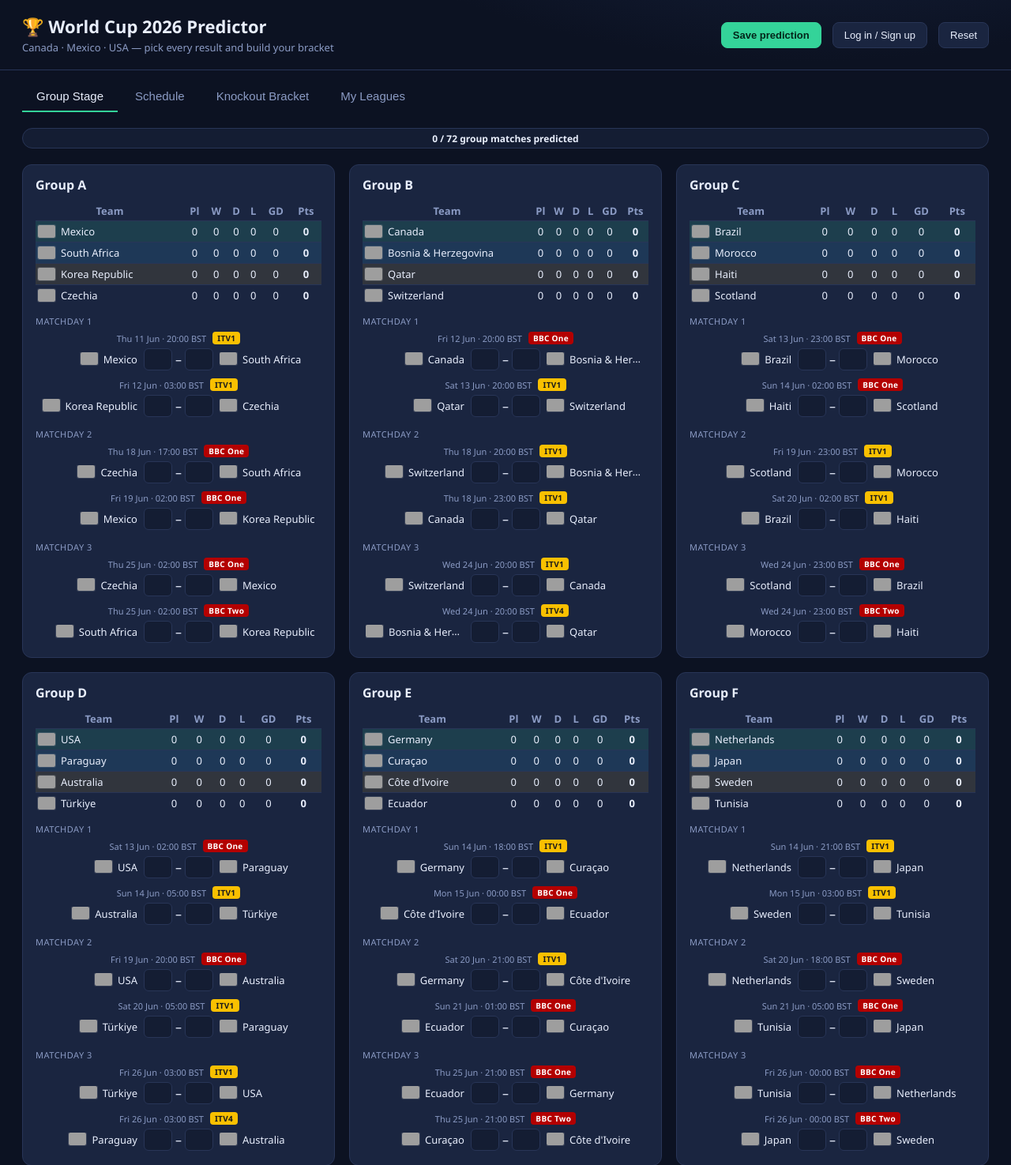
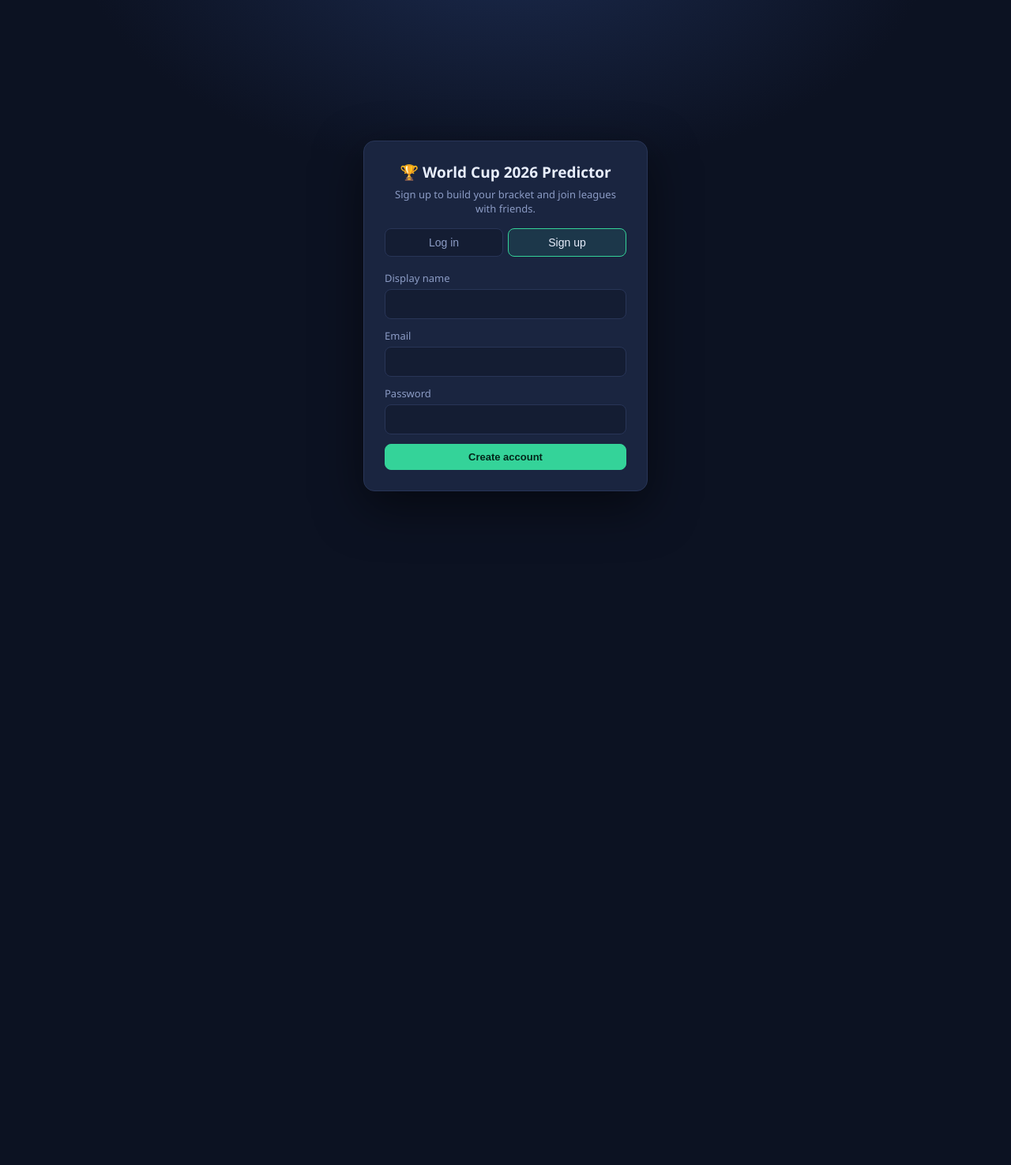
Before and after one commit to mbk39/worldcup, a Flask app: page / in a window 1280 px wide. Shown: the top 1475 px of the page at 79% size. After the commit the page ends 626 px from the top, so only its background shows below. Run offline with Flask 3, Linux system fonts and the light colour scheme; grey boxes are pictures that could not be loaded.

Commit message:
Make sign-up the landing gate + clear "verify your email" message
When logged out, a non-dismissable sign-up/login screen is the landing page
(sign-up tab default). After signing up with verification enabled, show a
prominent confirmation message telling the user to check their email, then log in.

Co-Authored-By: Claude Opus 4.8 <noreply@anthropic.com>

```diff
--- a/static/app.js
+++ b/static/app.js
@@ -7,6 +7,7 @@ let bracketLabels = {};
 let simTimer = null, serverSaveTimer = null;
 let currentUser = null;
 let verificationEnforced = false;
+let authGate = false;   // true when the login/signup screen is the mandatory landing
 
 // ================================================================ helpers
 function teamHTML(team) {
@@ -150,14 +151,30 @@ function updateAuthUI() {
   document.getElementById("leagues-main").classList.toggle("hidden", !loggedIn);
   const admin = loggedIn && currentUser.isAdmin;
   document.querySelectorAll(".admin-only").forEach(el => el.classList.toggle("hidden", !admin));
+
+  // Logged out → mandatory sign-up/login landing. Logged in → close it.
+  if (loggedIn) closeAuthGate();
+  else openAuth("signup", true);
 }
 
-function openAuth(which) {
-  document.getElementById("auth-modal").classList.remove("hidden");
+function openAuth(which, gate) {
+  authGate = !!gate;
+  const modal = document.getElementById("auth-modal");
+  modal.classList.remove("hidden");
+  modal.classList.toggle("gate", authGate);
+  document.getElementById("auth-close").classList.toggle("hidden", authGate);
   switchAuthTab(which || "login");
 }
 function closeAuth() {
+  if (authGate) return;   // can't dismiss the landing gate while logged out
   document.getElementById("auth-modal").classList.add("hidden");
+  hideAuthMsgs();
+}
+function closeAuthGate() {
+  authGate = false;
+  const modal = document.getElementById("auth-modal");
+  modal.classList.add("hidden");
+  modal.classList.remove("gate");
   hideAuthMsgs();
 }
 function hideAuthMsgs() {
@@ -209,12 +226,12 @@ function wireAuthModal() {
     const { ok, data } = await api("POST", "/api/auth/signup", { displayName, email, password });
     if (!ok) { authError(data.error || "Sign-up failed."); return; }
     if (data.needVerify) {
-      authMessage(data.message || "Check your email to confirm your account, then log in.");
-      switchAuthTab("login");
+      switchAuthTab("login");   // (clears messages first)
+      authMessage(`✅ Account created! We've emailed a confirmation link to ${email}. ` +
+        `Please open it to verify your email, then log in here.`);
       return;
     }
-    closeAuth();
-    await refreshAuth();
+    await refreshAuth();        // dev auto-verify: logs in + closes the gate
     await refreshLeagues();
   });
 }
--- a/static/style.css
+++ b/static/style.css
@@ -360,3 +360,12 @@ table { width: 100%; border-collapse: collapse; font-size: 13px; }
   padding: 6px 0; border-top: 1px solid var(--line); font-size: 13px;
 }
 .admin-member-row:first-child { border-top: none; }
+
+/* Auth landing gate */
+.auth-head { text-align: center; margin-bottom: 16px; }
+.auth-head h2 { margin: 0 0 6px; font-size: 19px; }
+.auth-head p { margin: 0; color: var(--muted); font-size: 13px; }
+.modal-overlay.gate {
+  background: radial-gradient(900px 500px at 50% -10%, #1b2a4d 0%, var(--bg) 60%);
+  backdrop-filter: none;
+}
--- a/templates/index.html
+++ b/templates/index.html
@@ -128,6 +128,10 @@
   <div id="auth-modal" class="modal-overlay hidden">
     <div class="modal">
       <button id="auth-close" class="modal-close">✕</button>
+      <div class="auth-head">
+        <h2>🏆 World Cup 2026 Predictor</h2>
+        <p>Sign up to build your bracket and join leagues with friends.</p>
+      </div>
       <div class="auth-tabs">
         <button class="auth-tab active" data-auth="login">Log in</button>
         <button class="auth-tab" data-auth="signup">Sign up</button>
```
